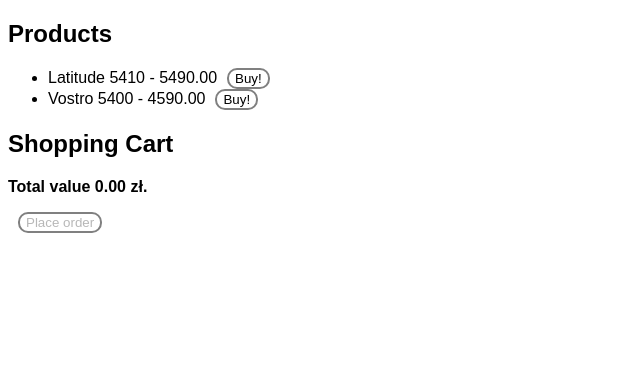
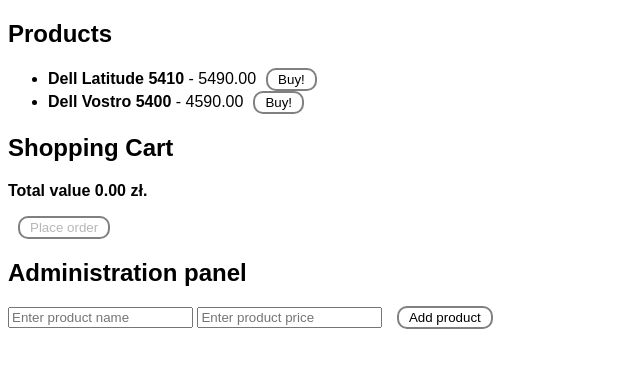
Before and after one commit to sebgancarz/shop-basket, a plain HTML site: page index.html in a window 1280 px wide. Shown: the whole page, without its empty margins (0-640 px from the left). Drawn offline with Linux system fonts and the light colour scheme.

Commit message:
Add admin panel to enter new product

```diff
--- a/index.html
+++ b/index.html
@@ -18,18 +18,18 @@
 			<h1>Products</h1>
 			<ul id="products-list">
 				<li>
-					Latitude 5410 - 5490.00<button
+					<span>Dell Latitude 5410</span> - 5490.00<button
 						class="btn-product-buy"
-						data-name="Latitude 5410"
+						data-name="Dell Latitude 5410"
 						data-price="5490.00"
 					>
 						Buy!
 					</button>
 				</li>
 				<li>
-					Vostro 5400 - 4590.00<button
+					<span>Dell Vostro 5400</span> - 4590.00<button
 						class="btn-product-buy"
-						data-name="Vostro 5400"
+						data-name="Dell Vostro 5400"
 						data-price="4590.00"
 					>
 						Buy!
@@ -44,6 +44,25 @@
 			<p class="order-value">Total value <span id="total-value">0</span> zł.</p>
 			<button class="place-order" disabled>Place order</button>
 		</section>
+
+		<section class="admin">
+			<h1>Administration panel</h1>
+			<form class="add-product-form">
+				<input
+					type="text"
+					placeholder="Enter product name"
+					name="product-name"
+					required
+				/>
+				<input
+					type="number"
+					placeholder="Enter product price"
+					name="product-price"
+					required
+				/>
+				<button type="submit">Add product</button>
+			</form>
+		</section>
 		<!--  scripts-->
 		<script src="/src/settings.js"></script>
 		<script src="/src/basket.js"></script>
--- a/src/admin.js
+++ b/src/admin.js
@@ -0,0 +1,35 @@
+const productList = settings.lists.productList;
+const addProductForm = settings.forms.addProductForm;
+const productName = settings.inputs.productName;
+const productPrice = settings.inputs.productPrice;
+
+const addNewProduct = (event) => {
+	event.preventDefault();
+
+	const name = productName.value;
+	const price = Number(productPrice.value);
+
+	const newProduct = document.createElement('li');
+	const span = document.createElement('span');
+	const btn = document.createElement('button');
+	const priceText = document.createTextNode(` - ${String(price.toFixed(2))}`);
+
+	btn.innerText = 'Buy!';
+	btn.classList.add('btn-product-buy');
+	btn.dataset.name = name;
+	btn.dataset.price = price;
+	btn.addEventListener('click', addProductToBasket);
+	span.innerText = name;
+
+	newProduct.appendChild(span);
+	newProduct.appendChild(priceText);
+	newProduct.appendChild(btn);
+
+	productList.appendChild(newProduct);
+
+	createBasketUi();
+
+	addProductForm.reset();
+};
+
+addProductForm.addEventListener('submit', addNewProduct);
--- a/src/settings.js
+++ b/src/settings.js
@@ -1,7 +1,24 @@
 const settings = {
-	buyButtons: [...document.querySelectorAll('[data-name]')],
-	productList: document.querySelector('#products-list'),
-	basketList: document.querySelector('#basket-list'),
-	totalValue: document.querySelector('#total-value'),
-	placeOrderBtn: document.querySelector('.place-order'),
+	lists: {
+		productList: document.querySelector('#products-list'),
+		basketList: document.querySelector('#basket-list'),
+	},
+
+	buttons: {
+		buyButtons: document.querySelectorAll('[data-name]'),
+		placeOrderBtn: document.querySelector('.place-order'),
+	},
+
+	values: {
+		totalValue: document.querySelector('#total-value'),
+	},
+
+	forms: {
+		addProductForm: document.querySelector('.add-product-form'),
+	},
+
+	inputs: {
+		productName: document.querySelector('[name="product-name"]'),
+		productPrice: document.querySelector('[name="product-price"]'),
+	},
 };
--- a/src/ui.js
+++ b/src/ui.js
@@ -1,7 +1,7 @@
-const buyButtons = settings.buyButtons;
-const basketList = settings.basketList;
-const totalValue = settings.totalValue;
-const placeOrderBtn = settings.placeOrderBtn;
+const basketList = settings.lists.basketList;
+const buyButtons = [...settings.buttons.buyButtons];
+const placeOrderBtn = settings.buttons.placeOrderBtn;
+const totalValue = settings.values.totalValue;
 
 const basket = new Basket();
 basket.getFromLocalStorage();
@@ -18,11 +18,13 @@
 	for (const { id, text } of basket.getBasketSumary()) {
 		const li = document.createElement('li');
 		const btn = document.createElement('button');
+		const span = document.createElement('span');
 
 		btn.textContent = 'Remove';
 		btn.dataset.id = id;
 		btn.addEventListener('click', removeItem, false);
-		li.innerHTML = text;
+		span.innerHTML = text;
+		li.appendChild(span);
 		li.appendChild(btn);
 
 		basketList.appendChild(li);
--- a/style.css
+++ b/style.css
@@ -4,12 +4,16 @@
 
 button {
 	margin-left: 10px;
-	padding: 2 10px;
+	padding: 2px 10px;
 	background-color: white;
 	border: 2px solid gray;
 	border-radius: 10px;
 }
 
+#products-list li span {
+	font-weight: bold;
+}
+
 .order-value {
 	font-weight: bold;
 }
```
